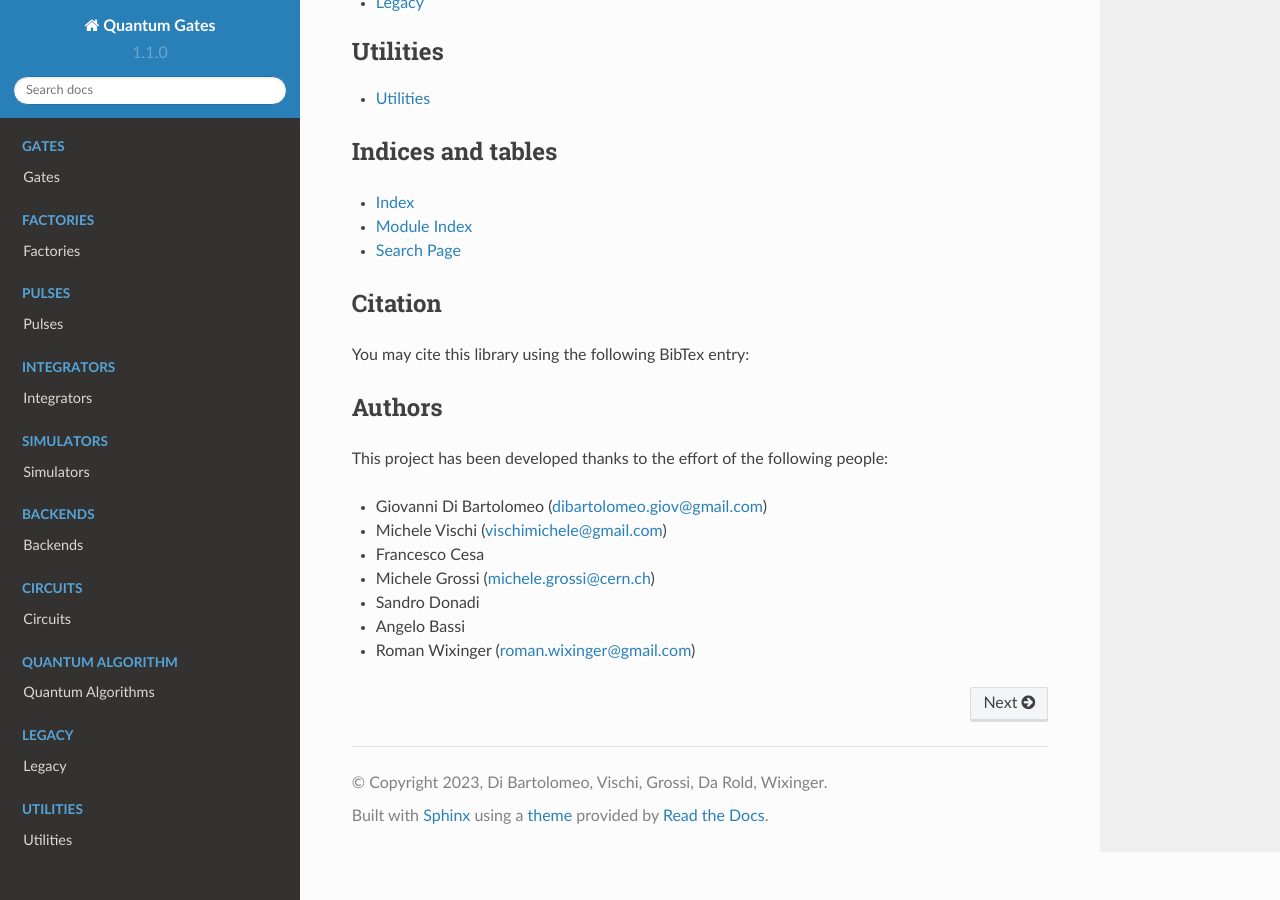
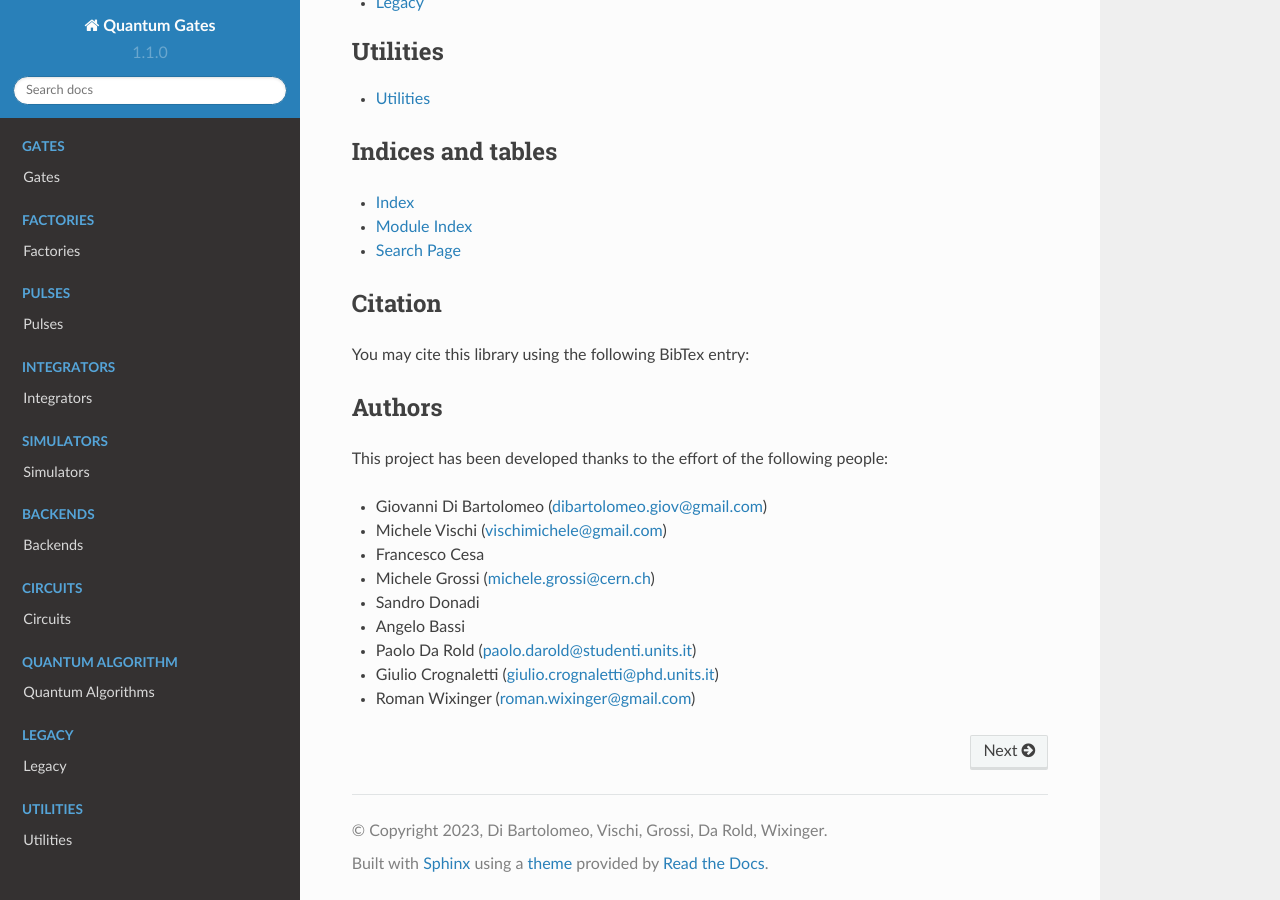
Before and after one commit to CERN-IT-INNOVATION/quantum-gates, a Sphinx documentation site: the page built from docs/source/index.rst, in a window 1280 px wide and 900 px high, scrolled down 3657 px. Built offline with Sphinx 7.4.7 and the Read the Docs theme 2.0.0, drawn with Linux system fonts in a browser that asks for light colours.

Commit message:
[docs] Updated contributor list.

```diff
--- a/docs/source/index.rst
+++ b/docs/source/index.rst
@@ -239,4 +239,6 @@ people:
 -  Michele Grossi (michele.grossi@cern.ch)
 -  Sandro Donadi
 -  Angelo Bassi
+-  Paolo Da Rold (paolo.darold@studenti.units.it)
+-  Giulio Crognaletti (giulio.crognaletti@phd.units.it)
 -  Roman Wixinger (roman.wixinger@gmail.com)
```
